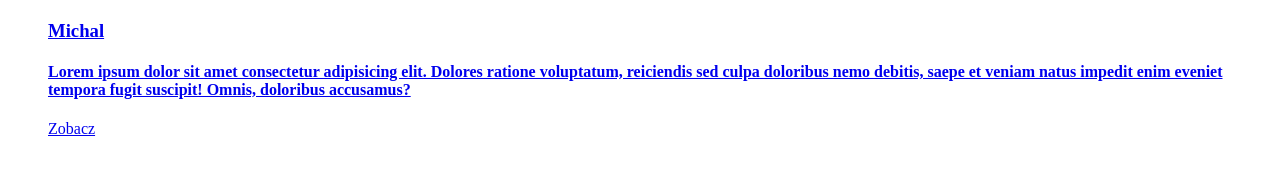
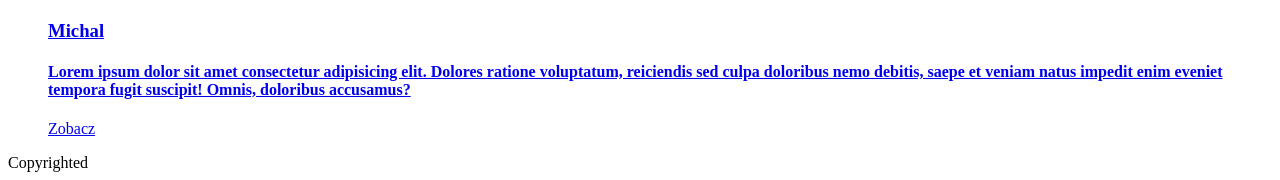
Before and after one commit to K4P1Z/Zadanielekcja, a plain HTML site: page index.html in a window 1280 px wide. Shown: the part 1610-1790 px from the top of the page. Before the commit the page ends 1764 px from the top, so only its background shows below. Drawn offline with Linux system fonts and the light colour scheme.

Commit message:
Utworzenie stopki

```diff
--- a/index.html
+++ b/index.html
@@ -17,6 +17,7 @@
         <li><a href="Michal.html"><img src="https://picsum.photos/id/238/200/200" alt="Michal"><h3>Michal</h3> <h4>Lorem ipsum dolor sit amet consectetur adipisicing elit. Dolores ratione voluptatum, reiciendis sed culpa doloribus nemo debitis, saepe et veniam natus impedit enim eveniet tempora fugit suscipit! Omnis, doloribus accusamus?</h4><div class="zobacz">Zobacz</div></a></li>
     </ul>
 </div>
+<footer>Copyrighted</footer>
 </div>
 </body>
 </html>
```
